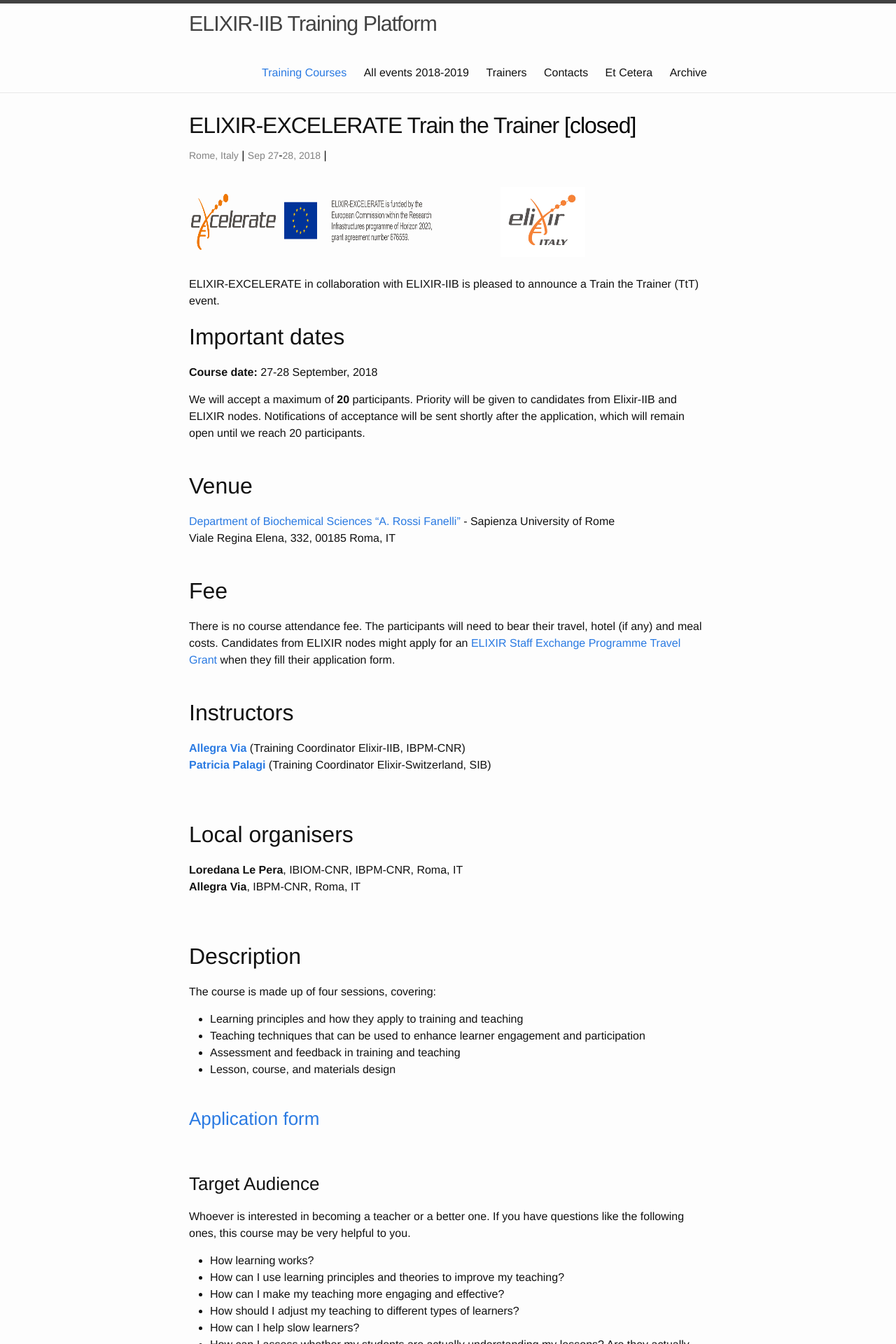
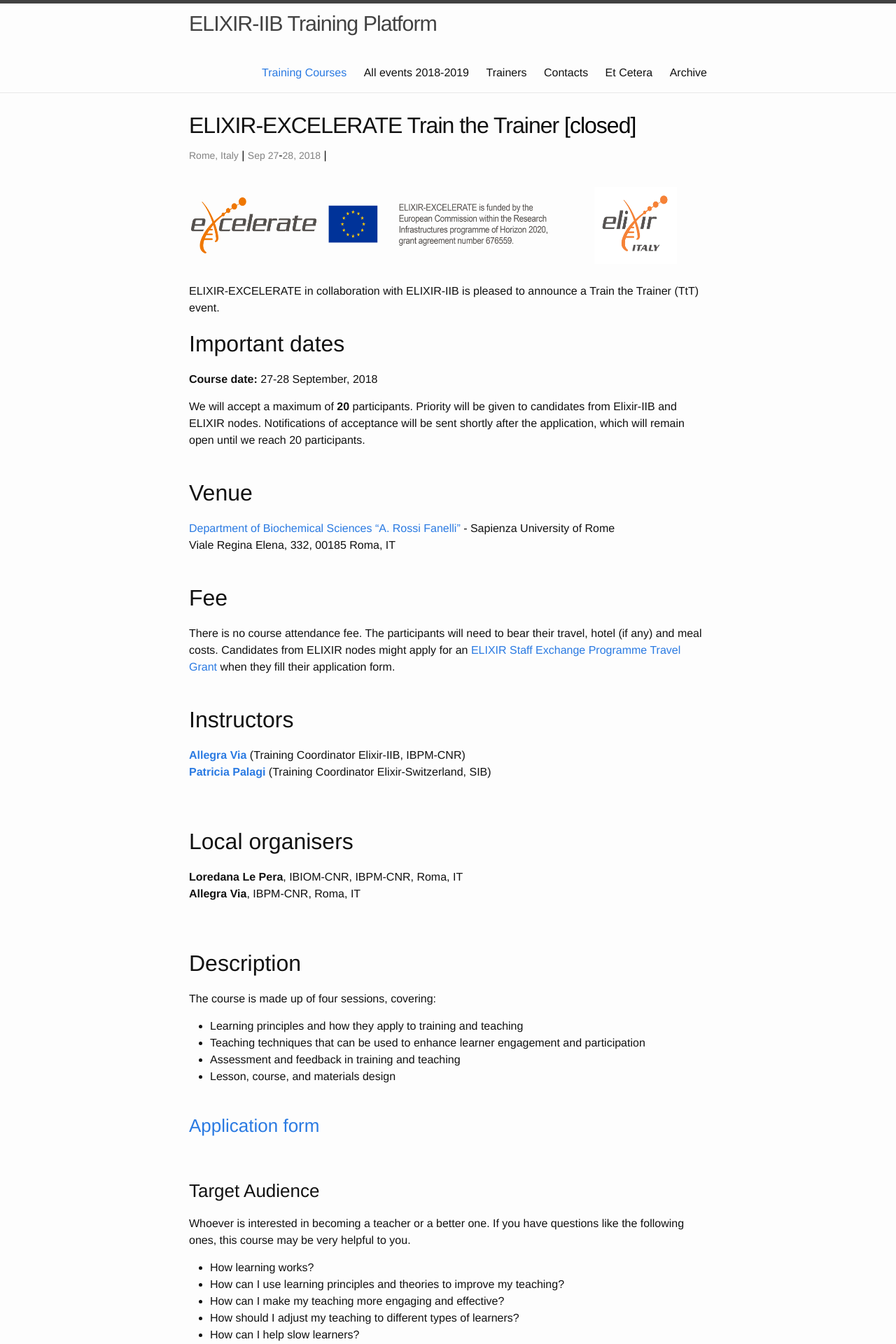
Before and after one commit to ELIXIR-IIB-training/website, a Jekyll site: the page built from _posts/2018-09-27-train-the-trainer-rome.md, in a window 1280 px wide. Shown: the top 1920 px of the page at 70% size. Built offline with Jekyll 4.4.1, drawn with Linux system fonts in a browser that asks for light colours.

Commit message:
Formatted logos

```diff
--- a/_posts/2018-09-27-train-the-trainer-rome.md
+++ b/_posts/2018-09-27-train-the-trainer-rome.md
@@ -9,10 +9,11 @@ description: ELIXIR-EXCELERATE, in collaboration with ELIXIR-IIB, is pleased to
 ---
 
 
-<table border="0" width="600">
+<table border="0" width="700">
   <tr>
-  <td><a href="https://www.elixir-europe.org/about-us/how-funded/eu-projects/excelerate"><img src="../../../img/Logo_Excelerate_EU-flag-acknowledgement.png" height="80" width="350"></a></td>
-  <td><a href="http://elixir-italy.org"><img src="../../../img/logo_elixir_italy.jpg" height="100"></a></td>
+  <td><a href="https://www.elixir-europe.org/about-us/how-funded/eu-projects/excelerate"><img src="../../../img/Logo_Excelerate_EU-flag-acknowledgement.png" height="80"></a></td>
+  <td width="50"></td>
+  <td><a href="http://elixir-italy.org"><img src="../../../img/logo_elixir_italy.jpg" height="110"></a></td>
   </tr>
 </table>
 <br>
```
